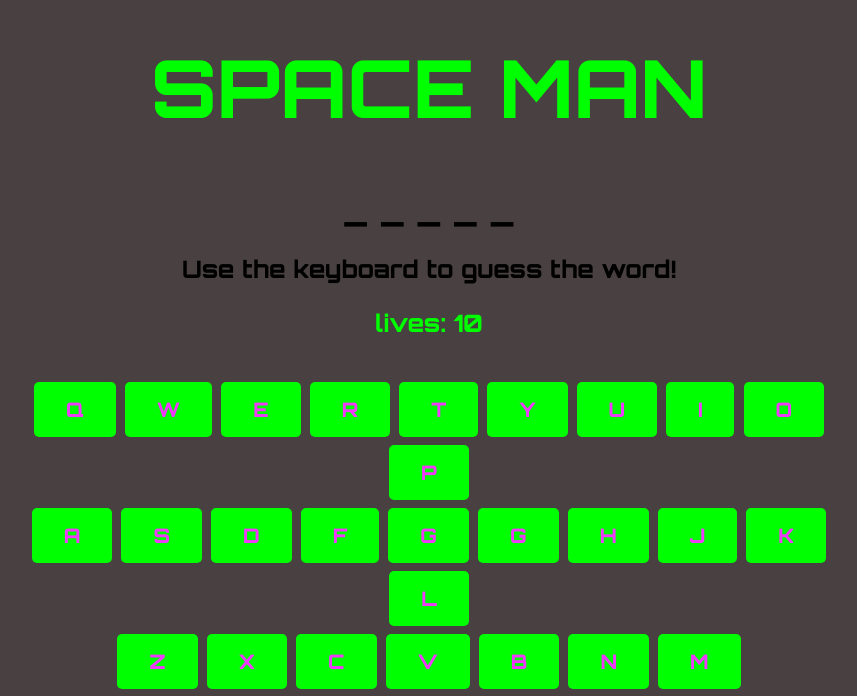
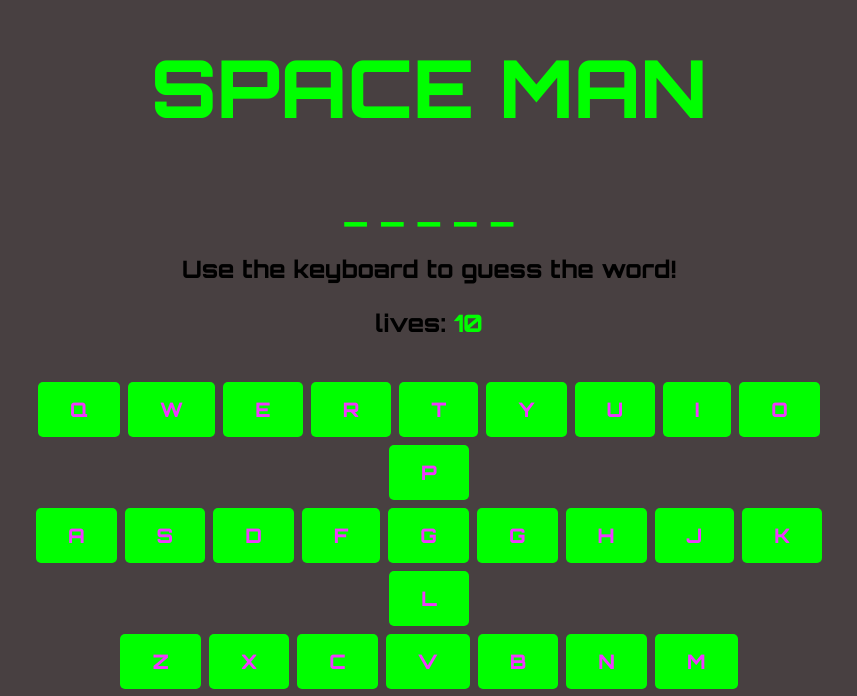
Before and after one commit to dawsonchilders/spaceman-project-1, a plain HTML site: page index.html in a window 1280 px wide. Shown: the part 225-921 px from the top of the page, without its empty margins (211-1068 px from the left). Drawn offline with Linux system fonts and the light colour scheme.

Commit message:
css font fixes

```diff
--- a/css/main.css
+++ b/css/main.css
@@ -3,18 +3,20 @@
 }
 
 body {
-    font-family: 'Orbitron', sans-serif;
+    /* font-family: 'Orbitron', sans-serif; */
     text-align: center;
     background-color: #484041;
     padding: 200px;
 }
 
 h1 {
+    font-family: 'Orbitron', sans-serif;
     color: lime;
     font-size: 5em;
 }
 
 p {
+    font-family: 'Orbitron', sans-serif;
     font-size: 1.5em;
 }
 
@@ -25,8 +27,10 @@ p {
 }
 
 #word {
+    font-family: 'Orbitron', sans-serif;
     margin: 20px 0;
     font-size: 2em;
+    color: lime;
 }
 
 #keyboard {
@@ -58,6 +62,7 @@ p {
 }
 
 #endGameMessage {
+    font-family: 'Orbitron', sans-serif;
     background-color: black;
     text-align: center;
     padding: 20px;
@@ -66,6 +71,7 @@ p {
 }
 
 #endGameMessage span {
+
     color: neonpink;
     font-weight: bold;
     color: #ff66cc;
@@ -73,6 +79,7 @@ p {
 }
 
 #restartButton {
+    font-family: 'Orbitron', sans-serif;
     display: block;
     margin: 20px auto;
     padding: 10px 20px;
@@ -83,5 +90,6 @@ p {
 }
 
 #restartButton:hover {
+
     background-color: #ff66cc;
 }
--- a/js/main.js
+++ b/js/main.js
@@ -36,7 +36,7 @@ function init() {
 
 function render() {
     renderLives();
-    updateDisplayedWord();
+    renderDisplayedWord();
     checkForWin();
 }
 
@@ -69,14 +69,14 @@ function handleGuess(letter) {
 }
 
 function renderLives() {
-    livesElem.innerHTML = `lives: ${lives}`;
+    livesElem.innerHTML = `<span style="color: black">lives:</span> ${lives}`;
     if (lives === 0) {
         revealAnswer();
         showEndGameMessage(false);
     }
 }
 
-function updateDisplayedWord() {
+function renderDisplayedWord() {
   wordElem.textContent = charArray.map(letter => guessedLetters.includes(letter) ? letter.toLowerCase() : '_').join(' ');
 }
 
```
